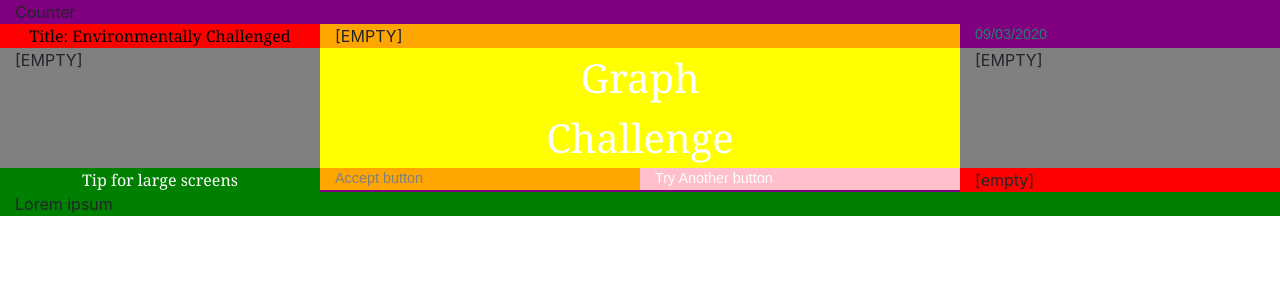
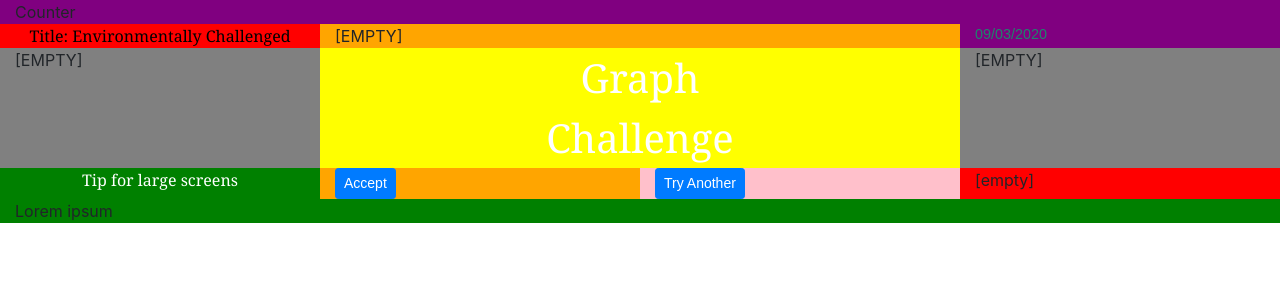
Before and after one commit to MoSiReRo/environmentally-challenged-frontend, a React (Create React App) app: page / in a window 1280 px wide. Shown: the top 300 px of the page. Built offline with nearby package versions, Linux system fonts and the light colour scheme.

Commit message:
added buttons

```diff
--- a/src/Buttons.js
+++ b/src/Buttons.js
@@ -6,10 +6,10 @@ class Buttons extends React.Component {
         return (
             <div className="row">
                <div className="col-6 acceptButton orange">
-                  Accept button
+                  <input type="button" className="btn btn-primary btn-sm" value="Accept"/>
                </div>
                <div className="col-6 tryAnother pink">
-                  Try Another button
+               <input type="button" className="btn btn-primary btn-sm" value="Try Another"/>
                </div>
             </div>
         )
```
Also changed, not shown: Buttons.js (deleted, +0 -19 lines).
